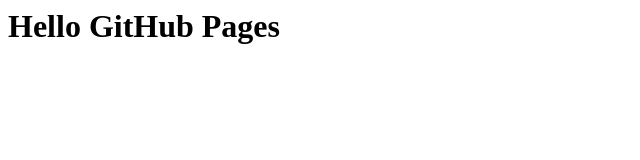
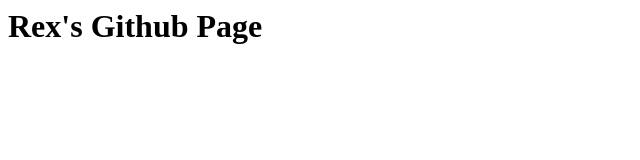
Before and after one commit to RexOkland/static, a plain HTML site: page index.html in a window 1280 px wide. Shown: the whole page, without its empty margins (0-640 px from the left). Drawn offline with Linux system fonts and the light colour scheme.

Commit message:
changing it up a little bit

```diff
--- a/index.html
+++ b/index.html
@@ -1 +1 @@
-<h1>Hello GitHub Pages</h1>
+<h1>Rex's Github Page</h1>
```
